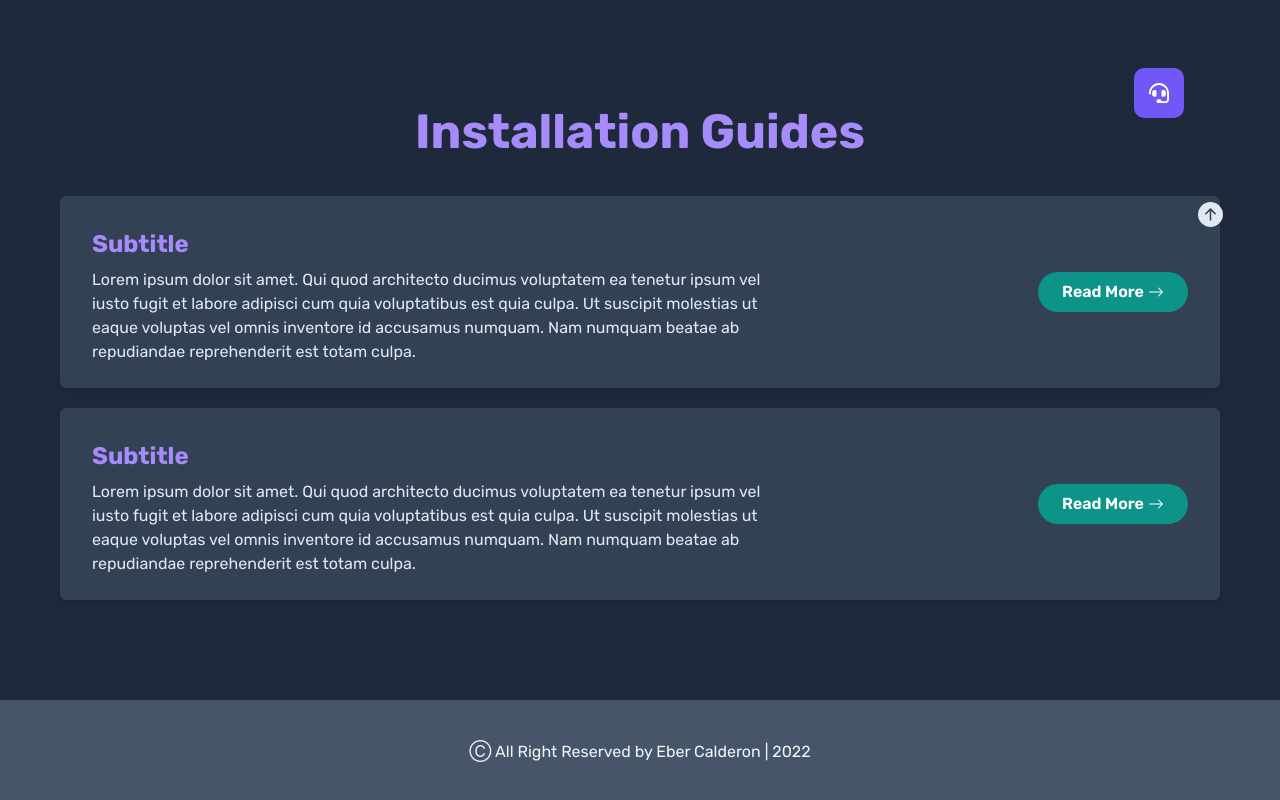
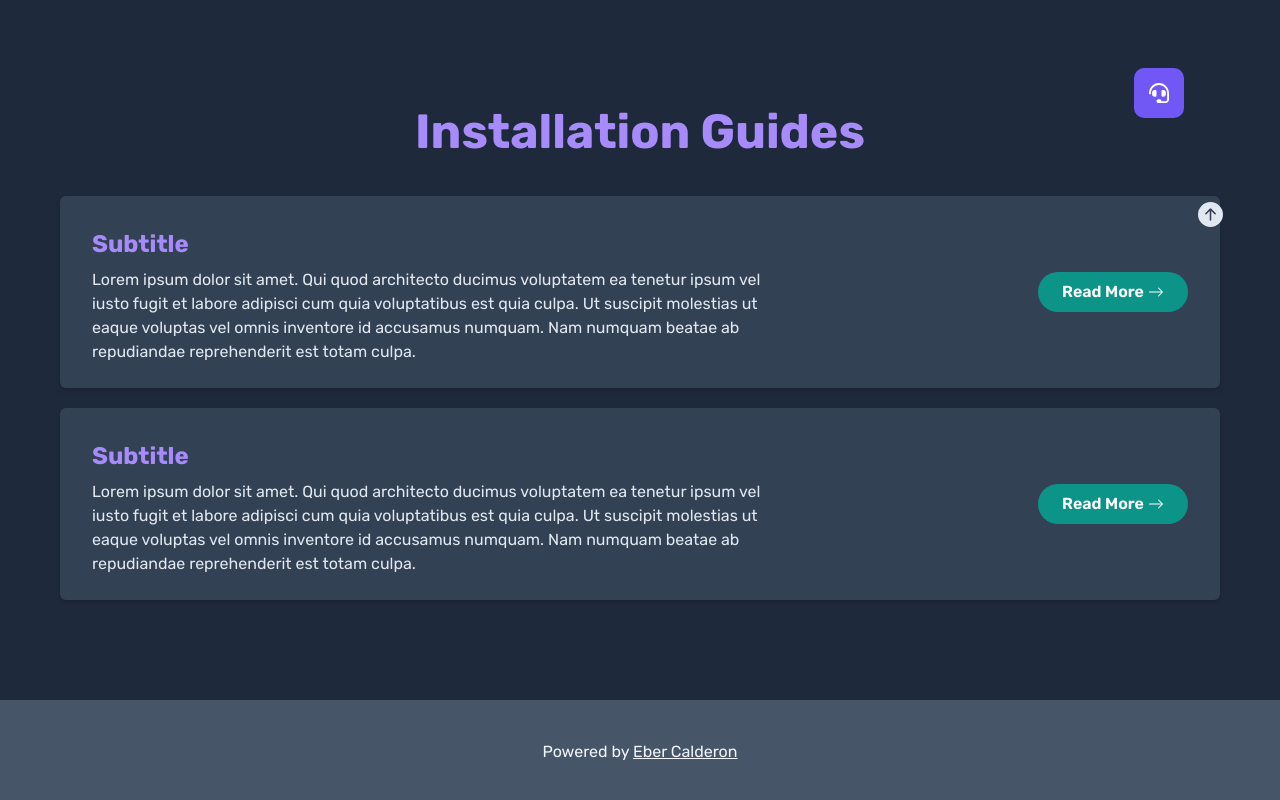
Before and after one commit to ebercalderon/chatbot, a React (Create React App) app: page / in a window 1280 px wide. Shown: the part 602-1402 px from the top of the page. Built offline with nearby package versions, Linux system fonts and the light colour scheme.

Commit message:
web full

```diff
--- a/src/App.js
+++ b/src/App.js
@@ -1,15 +1,20 @@
+import { BrowserRouter, Route, Routes } from "react-router-dom";
 import Layout from "./components/Layout";
-import Banner from "./components/Banner";
-import Guides from "./components/Guides";
+import Home from "./pages/Home";
+import Section from "./pages/Section";
 import "./styles/globals.css";
 
 function App() {
   return (
     <>
-      <Layout>
-        <Banner />
-        <Guides />
-      </Layout>
+      <BrowserRouter>
+        <Layout>
+          <Routes>
+            <Route path="/" element={<Home />} />
+            <Route path="/section" element={<Section />} />
+          </Routes>
+        </Layout>
+      </BrowserRouter>
     </>
   );
 }
--- a/src/components/Footer.jsx
+++ b/src/components/Footer.jsx
@@ -33,7 +33,9 @@ const Footer = () => {
     return (
         <div>
             <div className="h-[100px] bg-slate-200 dark:bg-slate-600 text-slate-700 dark:text-slate-100 block w-full flex justify-center">
-                    <h3 className='text-small pt-10'>Ⓒ All Right Reserved by Eber Calderon | 2022</h3>
+                <h3 className='text-small pt-10'>Powered by
+                    <a href="https://github.com/ebercalderon" target="_blank"> <u>Eber Calderon</u></a>
+                </h3>
             </div>
             <button className="stickyGoToTop fixed right-5 btn btn-ghost rounded-btn m-5 dark:text-slate-200" id="sticky2" onClick={topFunction}>
                 <BsArrowUpCircleFill style={{ fontSize: 25 }} />
--- a/src/components/Navbar.jsx
+++ b/src/components/Navbar.jsx
@@ -3,7 +3,7 @@ import React, { useState } from 'react';
 import Logo from '../images/logo.png';
 import { useDarkMode } from "../utilities/Hooks/useDarkMode";
 import { FaMoon, FaSun } from "react-icons/fa";
-import { HiMenu, HiOutlineX } from 'react-icons/hi';
+import { HiMenu} from 'react-icons/hi';
 
 const Navbar = () => {
 
@@ -42,7 +42,7 @@ const Navbar = () => {
                             </NavLink>
                         </div>
                         <div>
-                            <NavLink to="/" className="btn hover:bg-slate-300 dark:hover:bg-slate-600 btn-ghost rounded-btn mx-2">
+                            <NavLink to="/section" className="btn hover:bg-slate-300 dark:hover:bg-slate-600 btn-ghost rounded-btn mx-2">
                                 OPTION 2
                             </NavLink>
                         </div>
@@ -56,10 +56,14 @@ const Navbar = () => {
                     </button>
                     <ul tabIndex="0" className={!nav ? "hidden" : "p-2 relative top-10 shadow menu dropdown-content bg-slate-100 dark:bg-slate-600 rounded-box w-52 mt-2"}>
                         <div className="btn hover:bg-slate-300 dark:hover:bg-slate-500 btn-ghost rounded-btn mx-2">
-                            <NavLink to='/' onClick={handleClose}>OPTION 1</NavLink>
+                            <NavLink to='/' onClick={handleClose}>
+                                OPTION 1
+                            </NavLink>
                         </div>
                         <div className="btn hover:bg-slate-300 dark:hover:bg-slate-500 btn-ghost rounded-btn mx-2">
-                            <NavLink to='/' onClick={handleClose}>OPTION 2</NavLink>
+                            <NavLink to='/section' onClick={handleClose}>
+                                OPTION 2
+                            </NavLink>
                         </div>
                     </ul>
                 </div>
--- a/src/index.js
+++ b/src/index.js
@@ -1,6 +1,5 @@
 import React from "react";
 import { createRoot } from "react-dom/client";
-import { BrowserRouter } from "react-router-dom";
 
 import App from "./App";
 
@@ -9,8 +8,6 @@ const root = createRoot(rootElement);
 
 root.render(
   <React.StrictMode>
-    <BrowserRouter>
-      <App />
-    </BrowserRouter>
+    <App />
   </React.StrictMode>
 );
--- /dev/null
+++ b/src/pages/Home.jsx
@@ -0,0 +1,14 @@
+import React from 'react';
+import Banner from "../components/Banner";
+import Guides from "../components/Guides";
+
+const Home = () => {
+    return (
+        <>
+            <Banner />
+            <Guides />
+        </>
+    );
+};
+
+export default Home;
--- /dev/null
+++ b/src/pages/Section.jsx
@@ -0,0 +1,11 @@
+
+const Section = ({ section }) => {
+
+    return (
+        <>
+
+        </>
+    );
+};
+
+export default Section;
```
Also changed, not shown: src/images/logo.png.
